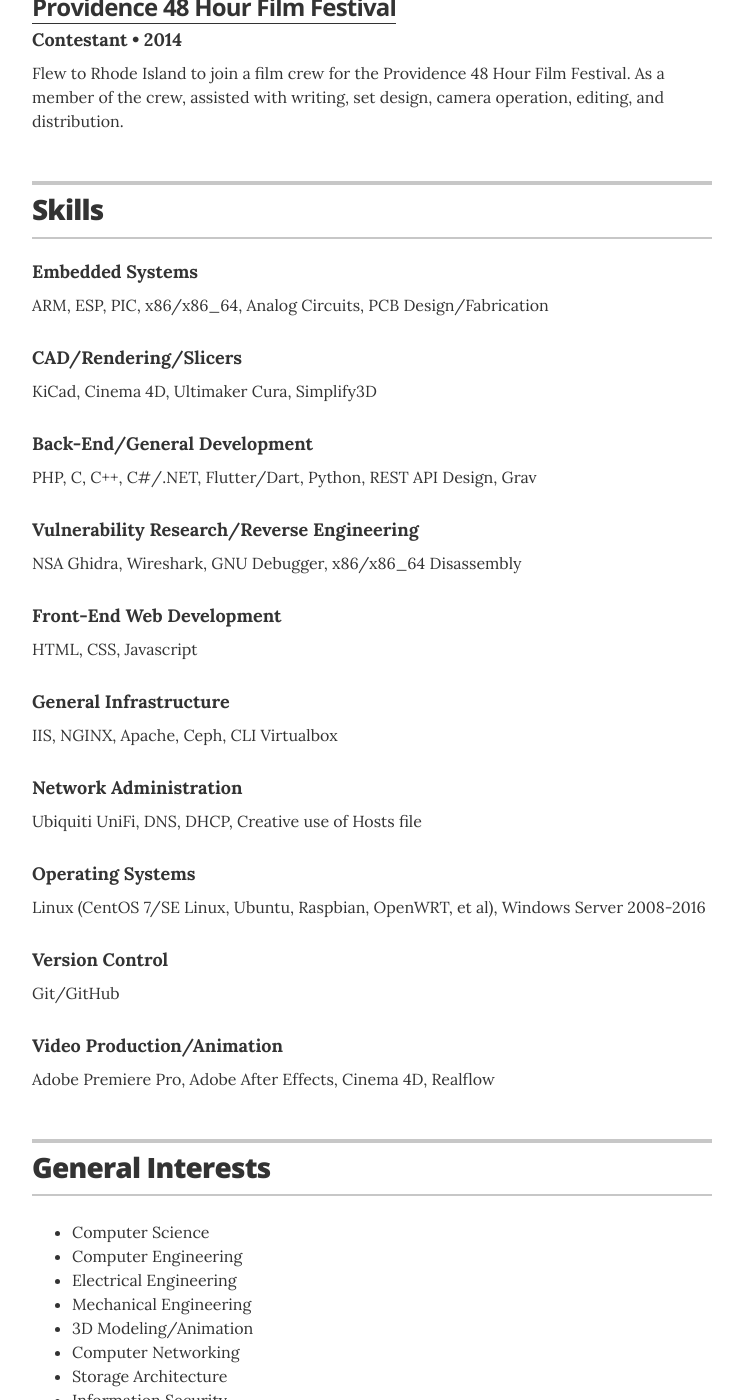
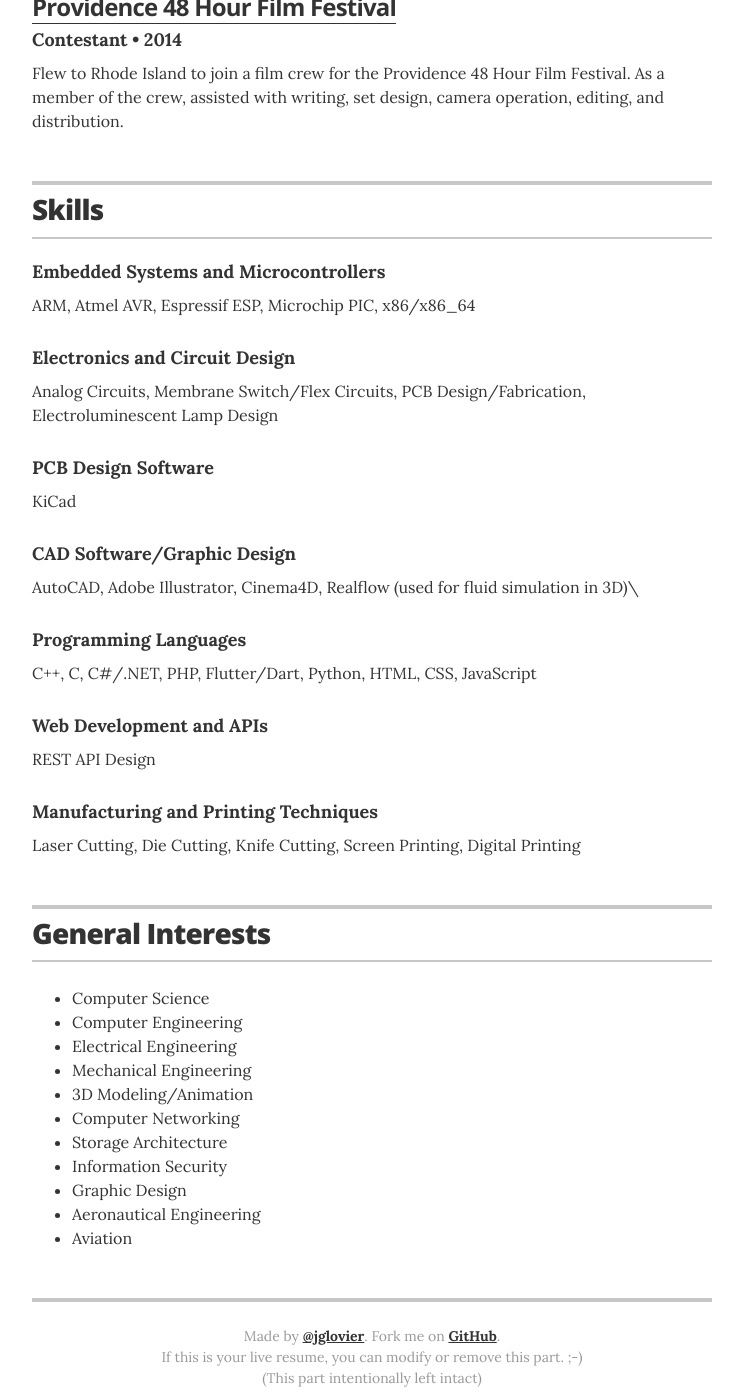
Before and after one commit to christian-kramer/christian-kramer.github.io, a Jekyll site: the page built from index.html, in a window 1280 px wide and 1400 px high, scrolled down 3509 px. Shown: the whole window, without its empty margins (268-1011 px from the left). Built offline with Jekyll 4.4.1, drawn with Linux system fonts in a browser that asks for light colours.

Commit message:
reorganized skills

```diff
--- a/_data/skills.yml
+++ b/_data/skills.yml
@@ -1,32 +1,23 @@
 # Skills
 # Software
 
-- skill: Embedded Systems
-  description: ARM, ESP, PIC, x86/x86_64, Analog Circuits, PCB Design/Fabrication
+- skill: Embedded Systems and Microcontrollers
+  description: ARM, Atmel AVR, Espressif ESP, Microchip PIC, x86/x86_64
 
-- skill: CAD/Rendering/Slicers
-  description: KiCad, Cinema 4D, Ultimaker Cura, Simplify3D
+- skill: Electronics and Circuit Design
+  description: Analog Circuits, Membrane Switch/Flex Circuits, PCB Design/Fabrication, Electroluminescent Lamp Design
 
-- skill: Back-End/General Development
-  description: PHP, C, C++, C#/.NET, Flutter/Dart, Python, REST API Design, Grav
+- skill: PCB Design Software
+  description: KiCad
 
-- skill: Vulnerability Research/Reverse Engineering
-  description: NSA Ghidra, Wireshark, GNU Debugger, x86/x86_64 Disassembly
+- skill: CAD Software/Graphic Design
+  description: AutoCAD, Adobe Illustrator, Cinema4D, Realflow (used for fluid simulation in 3D)\
 
-- skill: Front-End Web Development
-  description: HTML, CSS, Javascript
+- skill: Programming Languages
+  description: C++, C, C#/.NET, PHP, Flutter/Dart, Python, HTML, CSS, JavaScript
 
-- skill: General Infrastructure
-  description: IIS, NGINX, Apache, Ceph, CLI Virtualbox
+- skill: Web Development and APIs
+  description: REST API Design
 
-- skill: Network Administration
-  description: Ubiquiti UniFi, DNS, DHCP, Creative use of Hosts file
-
-- skill: Operating Systems
-  description: Linux (CentOS 7/SE Linux, Ubuntu, Raspbian, OpenWRT, et al), Windows Server 2008-2016
-
-- skill: Version Control
-  description: Git/GitHub
-
-- skill: Video Production/Animation
-  description: Adobe Premiere Pro, Adobe After Effects, Cinema 4D, Realflow
+- skill: Manufacturing and Printing Techniques
+  description: Laser Cutting, Die Cutting, Knife Cutting, Screen Printing, Digital Printing
```
